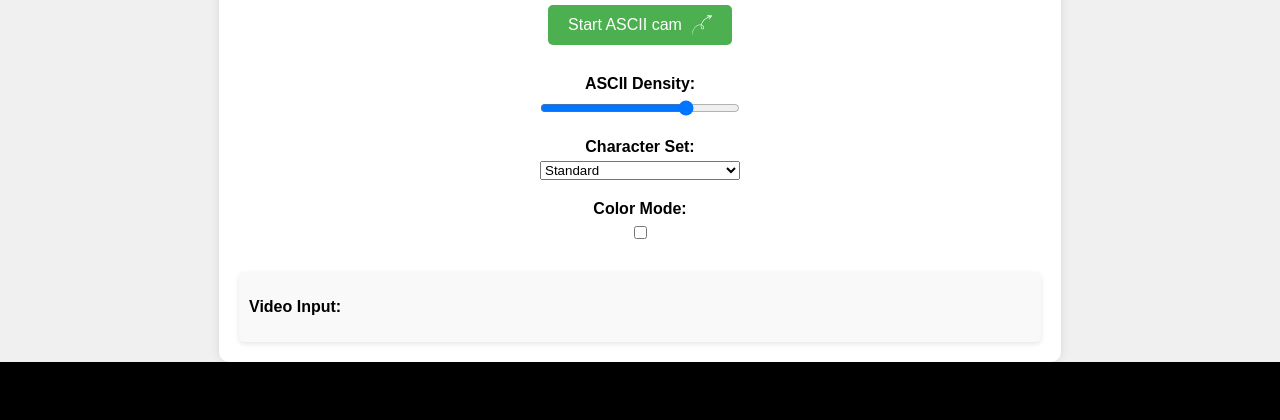
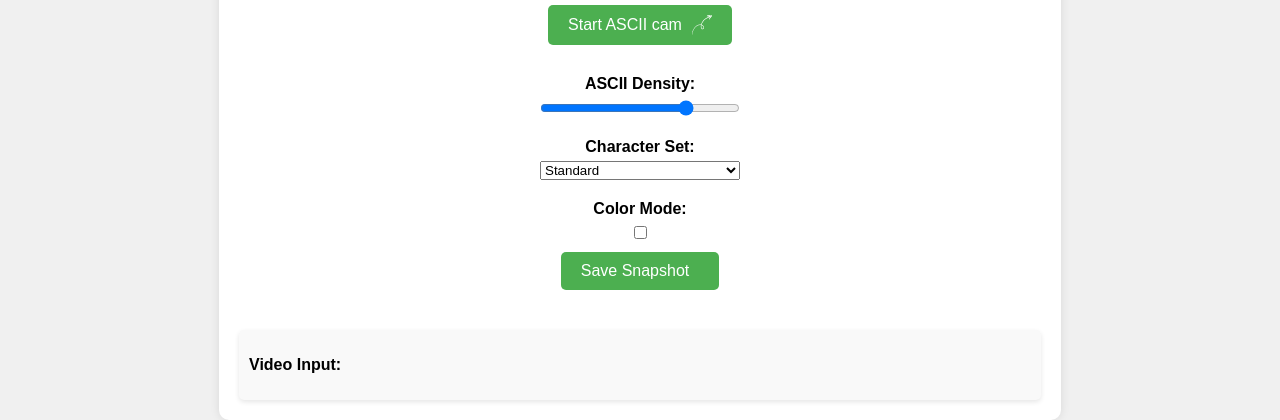
Before and after one commit to rohitg00/Ascii-cam, a Flask app: page / in a window 1280 px wide. Shown: the part 641-1061 px from the top of the page. Before the commit the page ends 1003 px from the top, so only its background shows below. Run offline with Flask 3, Linux system fonts and the light colour scheme.

Commit message:
Agent step completed: Add ability to save ASCII snapshots

```diff
--- a/static/js/ascii_cam.js
+++ b/static/js/ascii_cam.js
@@ -2,6 +2,7 @@
 const canvas = document.getElementById('asciiCanvas');
 const ctx = canvas.getContext('2d');
 const startButton = document.getElementById('startButton');
+const saveSnapshotButton = document.getElementById('saveSnapshotButton');
 const inputInfo = document.getElementById('input');
 const asciiDensitySlider = document.getElementById('asciiDensity');
 const characterSetSelect = document.getElementById('characterSet');
@@ -25,6 +26,7 @@
 ctx.font = '10px monospace';
 
 startButton.addEventListener('click', toggleASCIICam);
+saveSnapshotButton.addEventListener('click', saveSnapshot);
 asciiDensitySlider.addEventListener('input', updateASCIIDensity);
 characterSetSelect.addEventListener('change', updateCharacterSet);
 colorModeCheckbox.addEventListener('change', updateColorMode);
@@ -137,3 +139,21 @@
         inputInfo.textContent = 'No input';
     }
 }
+
+function saveSnapshot() {
+    if (!isRunning) {
+        alert('Please start the ASCII cam before saving a snapshot.');
+        return;
+    }
+
+    const snapshotCanvas = document.createElement('canvas');
+    snapshotCanvas.width = canvas.width;
+    snapshotCanvas.height = canvas.height;
+    const snapshotCtx = snapshotCanvas.getContext('2d');
+    snapshotCtx.drawImage(canvas, 0, 0);
+
+    const link = document.createElement('a');
+    link.download = 'ascii_snapshot.png';
+    link.href = snapshotCanvas.toDataURL('image/png');
+    link.click();
+}
--- a/templates/index.html
+++ b/templates/index.html
@@ -32,6 +32,9 @@
                 <label for="colorMode">Color Mode:</label>
                 <input type="checkbox" id="colorMode">
             </div>
+            <button id="saveSnapshotButton" class="arrow">
+                <span>Save Snapshot</span>
+            </button>
         </div>
         <div class="debug">
             <video id="video" style="display: none;"></video>
```
